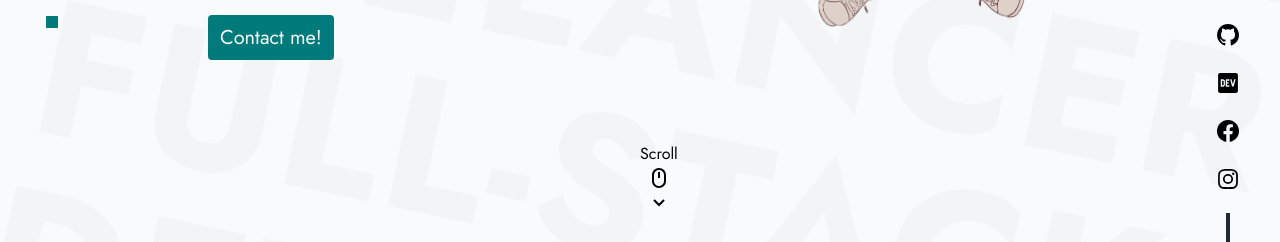
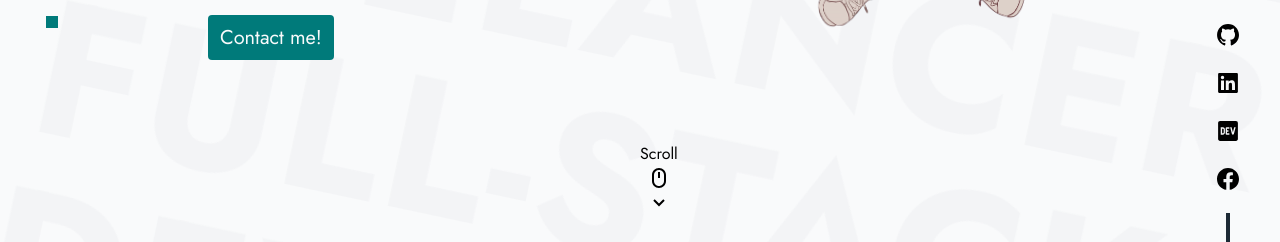
Before and after one commit to Muray1008/portfolio, a Next.js app: page / in a window 1280 px wide. Shown: the part 505-747 px from the top of the page. Built offline with nearby package versions, Linux system fonts and the light colour scheme; no server answers.

Commit message:
:speech_balloon: Replace Ig with LinkedIn

```diff
--- a/components/Footer.tsx
+++ b/components/Footer.tsx
@@ -64,6 +64,22 @@ const socialLinks = [
   },
   {
     id: 2,
+    title: "Sat Naing's LinkedIn Profile",
+    link: "https://www.linkedin.com/in/satnaing/",
+    svg: (
+      <svg
+        xmlns="http://www.w3.org/2000/svg"
+        width="24"
+        height="24"
+        viewBox="0 0 24 24"
+        className="dark:fill-bglight hover:fill-marrsgreen dark:hover:fill-carrigreen"
+      >
+        <path d="M20 3H4a1 1 0 0 0-1 1v16a1 1 0 0 0 1 1h16a1 1 0 0 0 1-1V4a1 1 0 0 0-1-1zM8.339 18.337H5.667v-8.59h2.672v8.59zM7.003 8.574a1.548 1.548 0 1 1 0-3.096 1.548 1.548 0 0 1 0 3.096zm11.335 9.763h-2.669V14.16c0-.996-.018-2.277-1.388-2.277-1.39 0-1.601 1.086-1.601 2.207v4.248h-2.667v-8.59h2.56v1.174h.037c.355-.675 1.227-1.387 2.524-1.387 2.704 0 3.203 1.778 3.203 4.092v4.71z"></path>
+      </svg>
+    ),
+  },
+  {
+    id: 3,
     title: "Check Sat Naing on Dev.to",
     link: "https://dev.to/satnaing",
     svg: (
@@ -78,7 +94,7 @@ const socialLinks = [
     ),
   },
   {
-    id: 3,
+    id: 4,
     title: "Sat Naing's Profile on Facebook",
     link: "https://www.facebook.com/satnaing.dev",
     svg: (
@@ -92,23 +108,6 @@ const socialLinks = [
       </svg>
     ),
   },
-  {
-    id: 4,
-    title: "Sat Naing's Instagram",
-    link: "https://instagram.com/satnaing.dev",
-    svg: (
-      <svg
-        xmlns="http://www.w3.org/2000/svg"
-        width="24"
-        height="24"
-        className="dark:fill-bglight hover:fill-marrsgreen dark:hover:fill-carrigreen"
-      >
-        <path d="M11.999 7.377a4.623 4.623 0 1 0 0 9.248 4.623 4.623 0 0 0 0-9.248zm0 7.627a3.004 3.004 0 1 1 0-6.008 3.004 3.004 0 0 1 0 6.008z" />
-        <circle cx="16.806" cy="7.207" r="1.078" />
-        <path d="M20.533 6.111A4.605 4.605 0 0 0 17.9 3.479a6.606 6.606 0 0 0-2.186-.42c-.963-.042-1.268-.054-3.71-.054s-2.755 0-3.71.054a6.554 6.554 0 0 0-2.184.42 4.6 4.6 0 0 0-2.633 2.632 6.585 6.585 0 0 0-.419 2.186c-.043.962-.056 1.267-.056 3.71 0 2.442 0 2.753.056 3.71.015.748.156 1.486.419 2.187a4.61 4.61 0 0 0 2.634 2.632 6.584 6.584 0 0 0 2.185.45c.963.042 1.268.055 3.71.055s2.755 0 3.71-.055a6.615 6.615 0 0 0 2.186-.419 4.613 4.613 0 0 0 2.633-2.633c.263-.7.404-1.438.419-2.186.043-.962.056-1.267.056-3.71s0-2.753-.056-3.71a6.581 6.581 0 0 0-.421-2.217zm-1.218 9.532a5.043 5.043 0 0 1-.311 1.688 2.987 2.987 0 0 1-1.712 1.711 4.985 4.985 0 0 1-1.67.311c-.95.044-1.218.055-3.654.055-2.438 0-2.687 0-3.655-.055a4.96 4.96 0 0 1-1.669-.311 2.985 2.985 0 0 1-1.719-1.711 5.08 5.08 0 0 1-.311-1.669c-.043-.95-.053-1.218-.053-3.654 0-2.437 0-2.686.053-3.655a5.038 5.038 0 0 1 .311-1.687c.305-.789.93-1.41 1.719-1.712a5.01 5.01 0 0 1 1.669-.311c.951-.043 1.218-.055 3.655-.055s2.687 0 3.654.055a4.96 4.96 0 0 1 1.67.311 2.991 2.991 0 0 1 1.712 1.712 5.08 5.08 0 0 1 .311 1.669c.043.951.054 1.218.054 3.655 0 2.436 0 2.698-.043 3.654h-.011z" />
-      </svg>
-    ),
-  },
 ];
 
 export default Footer;
--- a/components/SocialLinks.tsx
+++ b/components/SocialLinks.tsx
@@ -75,6 +75,22 @@ const socialLinks = [
   },
   {
     id: 2,
+    title: "Sat Naing's LinkedIn Profile",
+    link: "https://www.linkedin.com/in/satnaing/",
+    svg: (
+      <svg
+        xmlns="http://www.w3.org/2000/svg"
+        width="24"
+        height="24"
+        viewBox="0 0 24 24"
+        className="dark:fill-bglight hover:fill-marrsgreen dark:hover:fill-carrigreen"
+      >
+        <path d="M20 3H4a1 1 0 0 0-1 1v16a1 1 0 0 0 1 1h16a1 1 0 0 0 1-1V4a1 1 0 0 0-1-1zM8.339 18.337H5.667v-8.59h2.672v8.59zM7.003 8.574a1.548 1.548 0 1 1 0-3.096 1.548 1.548 0 0 1 0 3.096zm11.335 9.763h-2.669V14.16c0-.996-.018-2.277-1.388-2.277-1.39 0-1.601 1.086-1.601 2.207v4.248h-2.667v-8.59h2.56v1.174h.037c.355-.675 1.227-1.387 2.524-1.387 2.704 0 3.203 1.778 3.203 4.092v4.71z"></path>
+      </svg>
+    ),
+  },
+  {
+    id: 3,
     title: "Check Sat Naing on Dev.to",
     link: "https://dev.to/satnaing",
     svg: (
@@ -89,7 +105,7 @@ const socialLinks = [
     ),
   },
   {
-    id: 3,
+    id: 4,
     title: "Sat Naing's Profile on Facebook",
     link: "https://www.facebook.com/satnaing.dev",
     svg: (
@@ -100,23 +116,6 @@ const socialLinks = [
         className="dark:fill-bglight hover:fill-marrsgreen dark:hover:fill-carrigreen"
       >
         <path d="M12.001 2.002c-5.522 0-9.999 4.477-9.999 9.999 0 4.99 3.656 9.126 8.437 9.879v-6.988h-2.54v-2.891h2.54V9.798c0-2.508 1.493-3.891 3.776-3.891 1.094 0 2.24.195 2.24.195v2.459h-1.264c-1.24 0-1.628.772-1.628 1.563v1.875h2.771l-.443 2.891h-2.328v6.988C18.344 21.129 22 16.992 22 12.001c0-5.522-4.477-9.999-9.999-9.999z" />
-      </svg>
-    ),
-  },
-  {
-    id: 4,
-    title: "Sat Naing's Instagram",
-    link: "https://instagram.com/satnaing.dev",
-    svg: (
-      <svg
-        xmlns="http://www.w3.org/2000/svg"
-        width="24"
-        height="24"
-        className="dark:fill-bglight hover:fill-marrsgreen dark:hover:fill-carrigreen"
-      >
-        <path d="M11.999 7.377a4.623 4.623 0 1 0 0 9.248 4.623 4.623 0 0 0 0-9.248zm0 7.627a3.004 3.004 0 1 1 0-6.008 3.004 3.004 0 0 1 0 6.008z" />
-        <circle cx="16.806" cy="7.207" r="1.078" />
-        <path d="M20.533 6.111A4.605 4.605 0 0 0 17.9 3.479a6.606 6.606 0 0 0-2.186-.42c-.963-.042-1.268-.054-3.71-.054s-2.755 0-3.71.054a6.554 6.554 0 0 0-2.184.42 4.6 4.6 0 0 0-2.633 2.632 6.585 6.585 0 0 0-.419 2.186c-.043.962-.056 1.267-.056 3.71 0 2.442 0 2.753.056 3.71.015.748.156 1.486.419 2.187a4.61 4.61 0 0 0 2.634 2.632 6.584 6.584 0 0 0 2.185.45c.963.042 1.268.055 3.71.055s2.755 0 3.71-.055a6.615 6.615 0 0 0 2.186-.419 4.613 4.613 0 0 0 2.633-2.633c.263-.7.404-1.438.419-2.186.043-.962.056-1.267.056-3.71s0-2.753-.056-3.71a6.581 6.581 0 0 0-.421-2.217zm-1.218 9.532a5.043 5.043 0 0 1-.311 1.688 2.987 2.987 0 0 1-1.712 1.711 4.985 4.985 0 0 1-1.67.311c-.95.044-1.218.055-3.654.055-2.438 0-2.687 0-3.655-.055a4.96 4.96 0 0 1-1.669-.311 2.985 2.985 0 0 1-1.719-1.711 5.08 5.08 0 0 1-.311-1.669c-.043-.95-.053-1.218-.053-3.654 0-2.437 0-2.686.053-3.655a5.038 5.038 0 0 1 .311-1.687c.305-.789.93-1.41 1.719-1.712a5.01 5.01 0 0 1 1.669-.311c.951-.043 1.218-.055 3.655-.055s2.687 0 3.654.055a4.96 4.96 0 0 1 1.67.311 2.991 2.991 0 0 1 1.712 1.712 5.08 5.08 0 0 1 .311 1.669c.043.951.054 1.218.054 3.655 0 2.436 0 2.698-.043 3.654h-.011z" />
       </svg>
     ),
   },
```
